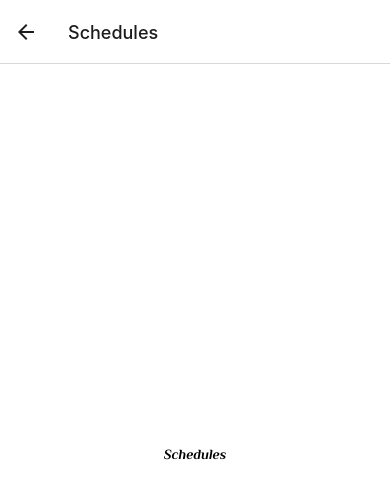
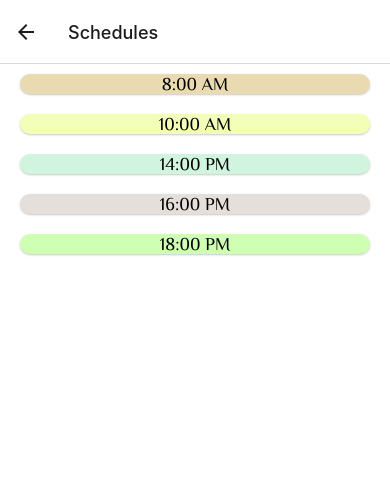
Before and after one commit to MauroAc98/RegisterNailsArt, a React Native app: screen /Schedules in a window 390 px wide. Shown: the top 498 px of the page. Built offline with nearby package versions, Linux system fonts and the light colour scheme.

Commit message:
creating and loaded schedule  and visuality in the view schedules

```diff
--- a/package.json
+++ b/package.json
@@ -12,6 +12,7 @@
     "@react-navigation/native-stack": "^6.9.12",
     "expo": "~48.0.18",
     "expo-font": "^11.1.1",
+    "expo-font-loader": "^1.1.0",
     "expo-status-bar": "~1.4.4",
     "react": "18.2.0",
     "react-native": "0.71.8",
--- /dev/null
+++ b/src/components/index.js
@@ -0,0 +1 @@
+export { default as ScheduleItem } from './schedule-item/index';
--- /dev/null
+++ b/src/components/schedule-item/index.jsx
@@ -0,0 +1,21 @@
+import React from "react";
+
+import { View, Text, TouchableOpacity } from "react-native";
+import { styles } from "./styles";
+
+
+const ScheduleItem = ({ item }) => {
+    return (
+        <View style={styles.container}>
+            <TouchableOpacity style={{ ...styles.containerTouchable, backgroundColor: item.color }}>
+                <View>
+                    <Text style={styles.name}>
+                        {item.name}
+                    </Text>
+                </View>
+            </TouchableOpacity>
+        </View>
+    );
+};
+
+export default ScheduleItem;
--- /dev/null
+++ b/src/components/schedule-item/styles.js
@@ -0,0 +1,29 @@
+import { StyleSheet } from "react-native";
+
+export const styles = StyleSheet.create({
+    container: {
+        flex: 1,
+        height: 180,
+        borderRadius: 10,
+        marginHorizontal: 20,
+        marginVertical:10
+    },
+    containerTouchable: {
+        flex: 1,
+        borderRadius: 10,
+        shadowColor: '#000',
+        shadowOffset: {
+            width: 0,
+            height: 1,
+        },
+        shadowOpacity: 0.22,
+        shadowRadius: 2.22,
+        elevation: 3,
+        justifyContent: 'center',
+        alignItems: 'center',
+    },
+    name: {
+        fontSize: 18,
+        fontFamily:'Philosopher-Regular'
+    },
+});
--- /dev/null
+++ b/src/constants/data/schedules.js
@@ -0,0 +1,53 @@
+export const SCHEDULES = [
+
+    {
+
+      id: 1,
+
+      name: "8:00 AM",
+
+      color: "#E9DAB2",
+
+    },
+
+    {
+
+      id: 2,
+
+      name: "10:00 AM",
+
+      color: "#F3FFB6",
+
+    },
+
+    {
+
+      id: 3,
+
+      name: "14:00 PM",
+
+      color: "#D0F4DE",
+
+    },
+
+    {
+
+      id: 4,
+
+      name: "16:00 PM",
+
+      color: "#E4DFDA",
+
+    },
+
+    {
+
+      id: 5,
+
+      name: "18:00 PM",
+
+      color: "#CFFFB3",
+
+    },
+
+  ];
--- /dev/null
+++ b/src/constants/index.js
@@ -0,0 +1 @@
+export * from './data/schedules';
--- a/src/index.jsx
+++ b/src/index.jsx
@@ -1,18 +1,28 @@
 
 import { ActivityIndicator } from 'react-native';
-import { useFonts } from 'expo-font';
+import { useEffect,useState } from 'react';
 import Navigation from './navigation';
+import { loadAsync } from 'expo-font';
 
 export default function App() {
 
-  const { loaded } = useFonts({
-    "Philosopher-Bold": require('../assets/fonts/Philosopher-Bold.ttf'),
-    "Philosopher-BoldItalic": require('../assets/fonts/Philosopher-BoldItalic.ttf'),
-    "Philosopher-Italic": require('../assets/fonts/Philosopher-Italic.ttf'),
-    "Philosopher-Regular": require('../assets/fonts/Philosopher-Regular.ttf'),
-  })
+  const [isLoading, setLoading] = useState(true);
 
-  if (loaded) {
+  useEffect(() => {
+    const loadFonts = async () => {
+      await loadAsync({
+        'Philosopher-Bold': require('../assets/fonts/Philosopher-Bold.ttf'),
+        'Philosopher-BoldItalic': require('../assets/fonts/Philosopher-BoldItalic.ttf'),
+        'Philosopher-Italic': require('../assets/fonts/Philosopher-Italic.ttf'),
+        'Philosopher-Regular': require('../assets/fonts/Philosopher-Regular.ttf'),
+      });
+      setLoading(false);
+    };
+
+    loadFonts();
+  }, []);
+
+  if (isLoading) {
     return <ActivityIndicator />;
   }
 
--- a/src/screens/schedules/index.jsx
+++ b/src/screens/schedules/index.jsx
@@ -1,11 +1,24 @@
 import React from "react";
-import { View, Text } from 'react-native';
+import { View, FlatList, SafeAreaView } from 'react-native';
 import { styles } from './styles';
+import { SCHEDULES } from '../../constants';
+import { ScheduleItem } from "../../components";
+
 
 const Schedules = () => {
+
+    const renderItem = ({ item }) => <ScheduleItem item={item} />;
+    const keyExtractor = (item) => item.id.toString();
+
     return (
         <View style={styles.container}>
-            <Text style={styles.title}>Schedules</Text>
+            <SafeAreaView>
+                <FlatList
+                    data={SCHEDULES}
+                    renderItem={renderItem}
+                    keyExtractor={keyExtractor}
+                />
+            </SafeAreaView>
         </View>
     )
 }
--- a/src/screens/schedules/styles.js
+++ b/src/screens/schedules/styles.js
@@ -3,8 +3,6 @@ import { StyleSheet } from "react-native";
 export const styles = StyleSheet.create({
     container: {
         flex: 1,
-        justifyContent: 'center',
-        alignItems: 'center',
         backgroundColor: "#fff",
     },
     title:{
```
Also changed, not shown: 2 other files (tests, documents, lock files or other folders).
